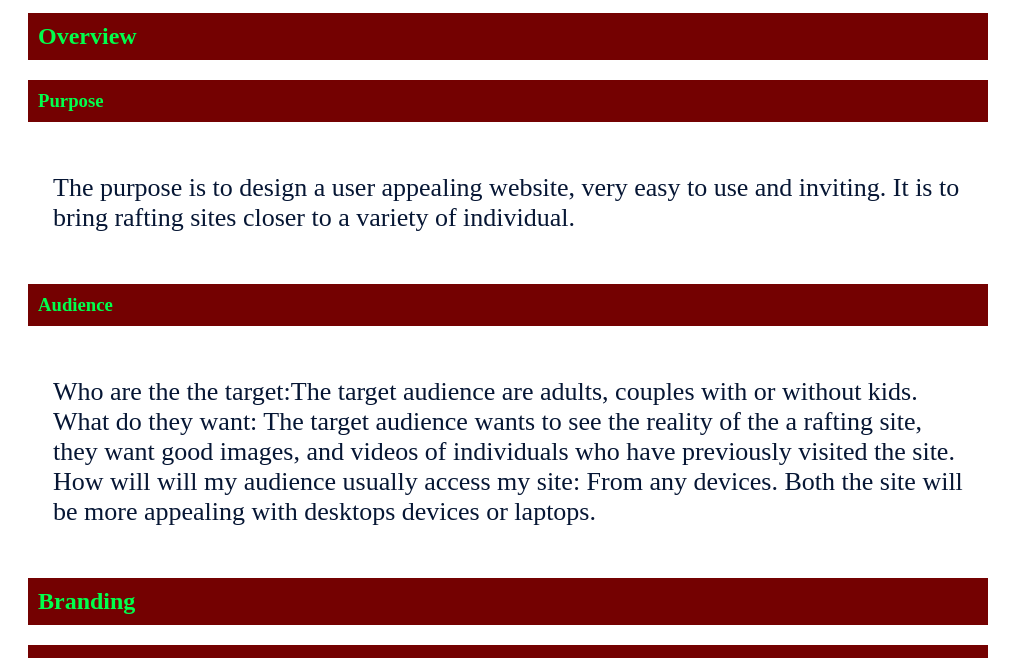
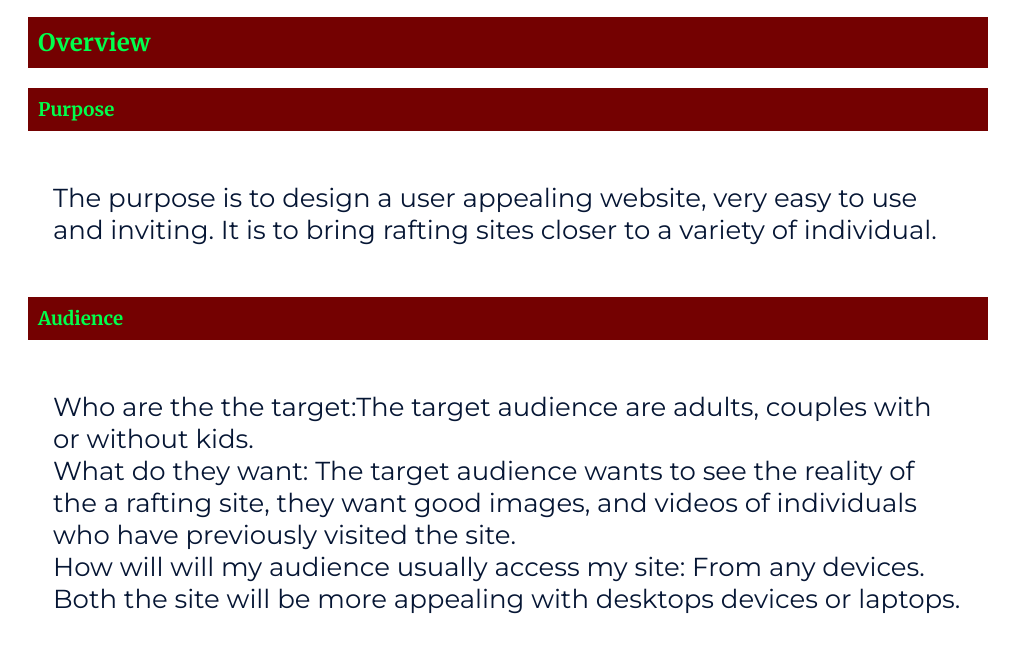
Before and after one commit to ObazeeC/wdd130, a plain HTML site: page wwr/site-plan-rafting.html in a window 1280 px wide. Shown: the part 153-811 px from the top of the page, without its empty margins (0-1023 px from the left). Drawn offline with Linux system fonts and the light colour scheme.

Commit message:
font family

```diff
--- a/wwr/styles/site-plan-rafting.css
+++ b/wwr/styles/site-plan-rafting.css
@@ -7,8 +7,8 @@
     --accent2-color: #baff29;
 
 
-    --paragraph-font:'Montserrat','lato','sans serif';
-    --heading-font:'Merriweather', 'serif';
+    --paragraph-font-family:'montserrat','lato','sans serif';
+    --heading-font-family: 'merriweather','sans serif';
 
     --heading-font:var(--secondary-color);
     --paragraph-font:var(--accent1-color);
@@ -20,13 +20,13 @@
 }
 /* Observe this rule very well again before submitting.*/
 body{
-    font-family:var(--paragraph-font);
+    font-family:var(--paragraph-font-family);
     max-width: 960px;
     padding:20px;
 }
 
 h1,h2,h3,h4,h5,h6 {
-    font-family:var(--heading-font);
+    font-family:var(--heading-font-family);
     color:var(--secondary-color);
     background-color: var(--primary-color);
     padding:10px;
```
